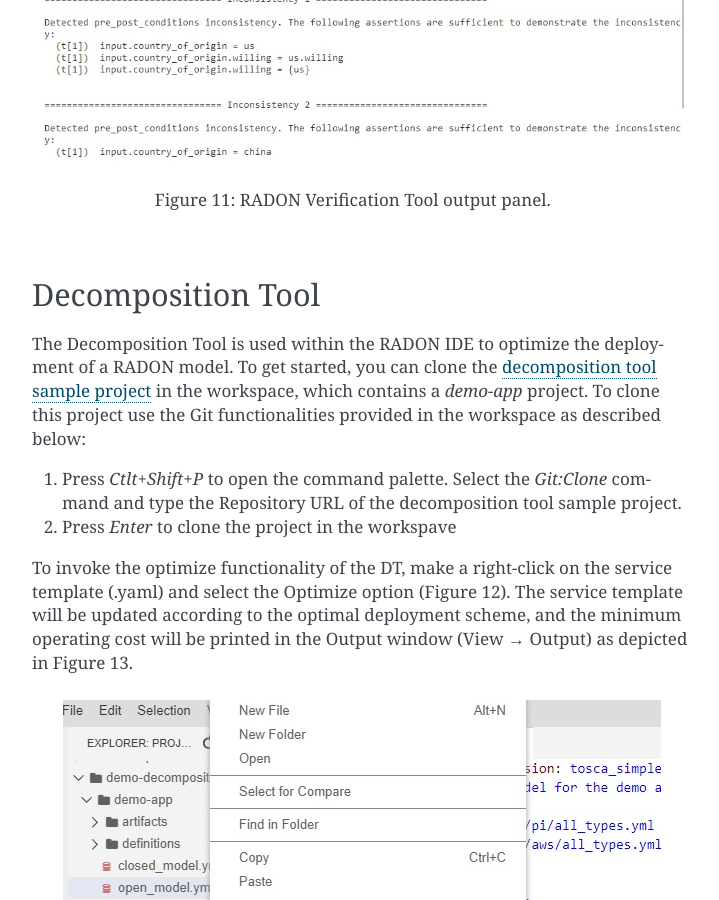
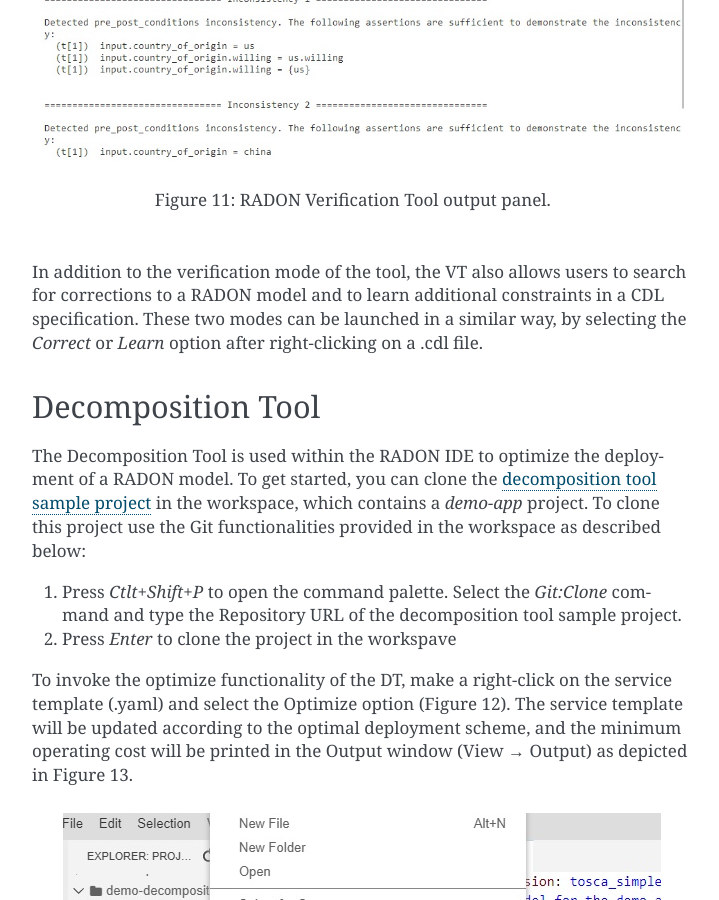
Before and after one commit to zhululai/radon-ide, a Sphinx documentation site: the page built from docs/getting-started.rst, in a window 1280 px wide and 900 px high, scrolled down 5700 px. Shown: the whole window, without its empty margins (388-1107 px from the left). Built offline with Sphinx 7.4.7, drawn with Linux system fonts in a browser that asks for light colours.

Commit message:
update VT documentation

```diff
--- a/docs/getting-started.rst
+++ b/docs/getting-started.rst
@@ -85,6 +85,8 @@ To verify that the RADON model conforms to these CDL specifications, make a righ
 
    Figure 11: RADON Verification Tool output panel.
 
+In addition to the verification mode of the tool, the VT also allows users to search for corrections to a RADON model and to learn additional constraints in a CDL specification. These two modes can be launched in a similar way, by selecting the *Correct* or *Learn* option after right-clicking on a .cdl file.
+
 Decomposition Tool
 ******************
 The Decomposition Tool is used within the RADON IDE to optimize the deployment of a RADON model. To get started, you can clone the `decomposition tool sample project <https://github.com/radon-h2020/demo-decomposition-tool-sample-project.git>`_ in the workspace, which contains a *demo-app* project. To clone this project use the Git functionalities provided in the workspace as described below:
--- a/docs/technical-details.rst
+++ b/docs/technical-details.rst
@@ -16,7 +16,7 @@ The above capabilities have been implemented by the customization of the Eclipse
 The technical details of the RADON tools integrated and used in the alpha release are listed below:
 
 - *Graphical Modeling Tool*: integrated in the RADON IDE as a Kubernetes component. It enables the users to create, develop, and model TOSCA service templates (i.e. RADON models), representing the applications that are deployed using the RADON Orchestrator. The GMT is able to interact with files and folders from the "modeling project" inside the underlying Che workspace. It offers also the feature to package and save a CSAR of a selected RADON Model to the workspace in order to give the possibility to process it using other RADON tools or deploy it using the RADON Orchestrator.
-- *Verification Tool*: integrated in the RADON IDE with a Che plugin and a Kubernetes component. The users are able to run the verify and correct mode of the VT by right-clicking on any file with the extension ".cdl" and clicking on the *Verify* or *Correct* buttons in the resulting context menu. The result of the verification or correction task is then displayed in a new output sub-window.
+- *Verification Tool*: integrated in the RADON IDE with a Che plugin and a Kubernetes component. The users are able to run the verification, correction and learning modes of the VT by right-clicking on any file with the extension ".cdl" and clicking on the *Verify*, *Correct* or *Learn* buttons in the resulting context menu. The result of the task is then displayed in a new output sub-window.
 - *Decomposition Tool*: integrated in the RADON IDE with a Che plugin. It enables the users to access a public service that makes the DT available trough different programs, namely decomposition, optimization and enhancement using REST APIs. A user can perform a right-click on a service template (.yaml) and then click the “Optimize” button in the pop-up menu. After the optimization program completes, the service template is updated according to the optimal deployment scheme, and the minimum operating cost is printed in the “Output” window.
 - *Defect Prediction Tool*: integrated in the RADON IDE with a Che plugin. It enables the users to identify potentially defective IaC blueprints. The user can interact with it by right-clicking on a YAML-based Ansible file and click *Run detection*. The results (i.e., the metrics extracted from the script and defect-proneness) are theb displayed in a new active tab.
 - *Delivery Toolchain*: a Che plugin has been developed to extend the Eclipse Che GUI with a  command to start the deployment process of a CSAR. The *Deploy* command appears in the command palette when the user selects a CSAR (a file with the .csar extension) within the workspace and makes a right-click on it. During the deployment process the selected CSAR is published to the `Template Library <https://template-library-radon.xlab.si/>`_ through the available API and a remote `Jenkins <https://www.jenkins.io/>`_ job is triggered to fetch the uploaded CSAR and deploy it with the Orchestrator.
```
